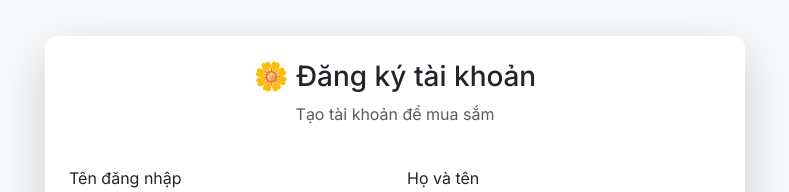
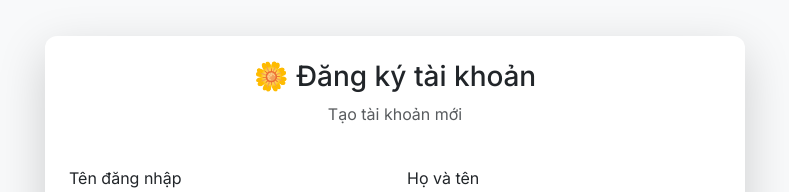
Before and after one commit to canhhocit/FE-event-mng-v2, a React (Vite) app: page /register in a window 1280 px wide. Shown: the part 116-308 px from the top of the page, without its empty margins (245-1034 px from the left). Built offline with nearby package versions, Linux system fonts and the light colour scheme.

Commit message:
update profile

```diff
--- a/src/components/organizer/OrganizerProfile.jsx
+++ b/src/components/organizer/OrganizerProfile.jsx
@@ -20,12 +20,12 @@ export default function OrganizerProfile({ profile, setProfile, handleProfileUpd
         </div>
 
         <div className="mb-4">
-          <label className="form-label small fw-bold text-muted text-uppercase">Địa chỉ Email</label>
-          <input type="email" className="form-control form-control-lg bg-light border-0" value={profile.email} onChange={e => setProfile({...profile, email: e.target.value})} placeholder="Vd: example@gmail.com" />
+          <label className="form-label small fw-bold text-muted text-uppercase">Email</label>
+          <input type="email" className="form-control form-control-lg bg-light border-0 text-muted" value={profile.email} onChange={e => setProfile({...profile, email: e.target.value})} placeholder="Vd: example@gmail.com" disabled />
         </div>
 
         <div className="mb-4">
-          <label className="form-label small fw-bold text-muted text-uppercase">Số điện thoại liên hệ</label>
+          <label className="form-label small fw-bold text-muted text-uppercase">Số điện thoại</label>
           <input type="text" className="form-control form-control-lg bg-light border-0" value={profile.phone} onChange={e => setProfile({...profile, phone: e.target.value})} placeholder="Vd: 0987xxx" />
         </div>
 
--- a/src/pages/Register.jsx
+++ b/src/pages/Register.jsx
@@ -111,7 +111,7 @@ export default function Register() {
       >
         <div className="text-center mb-4">
           <h3>🌼 Đăng ký tài khoản</h3>
-          <p className="text-muted">Tạo tài khoản để mua sắm</p>
+          <p className="text-muted">Tạo tài khoản mới</p>
         </div>
 
         {success && <div className="alert alert-success">{success}</div>}
```
